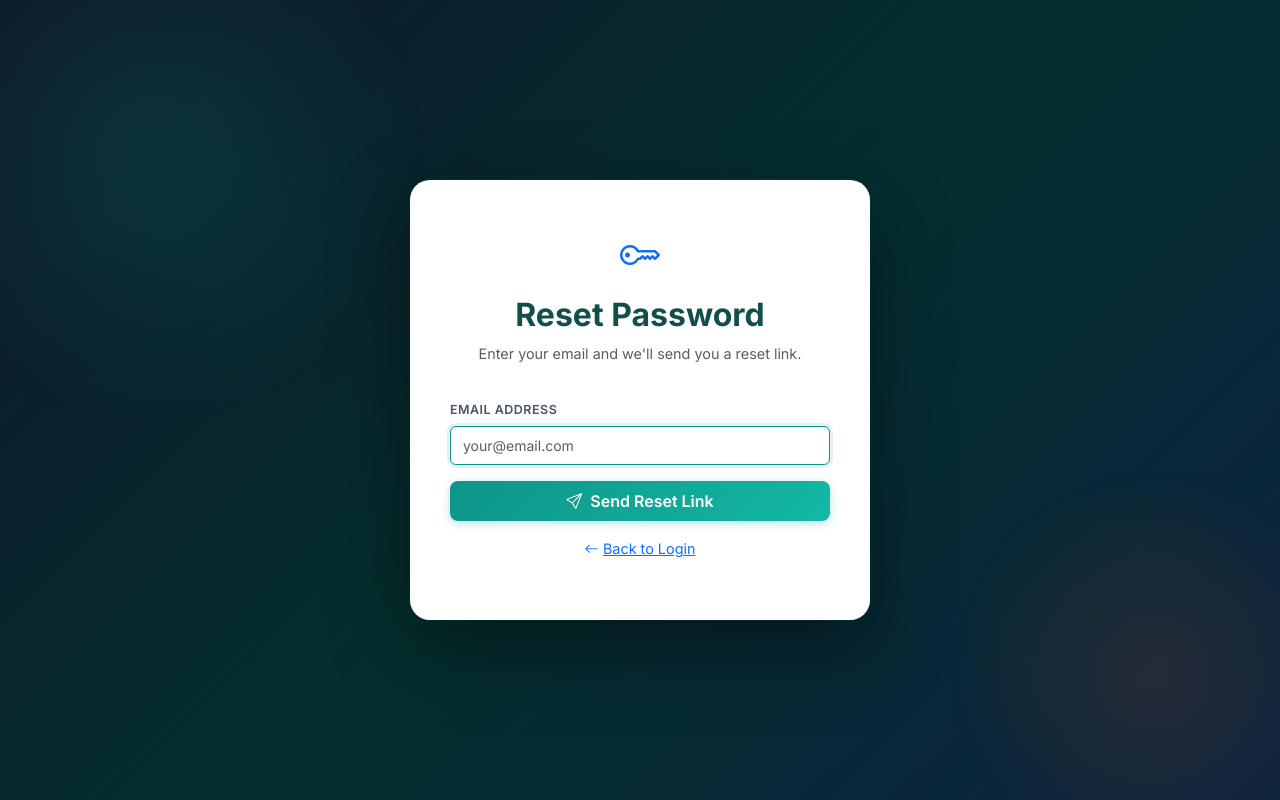
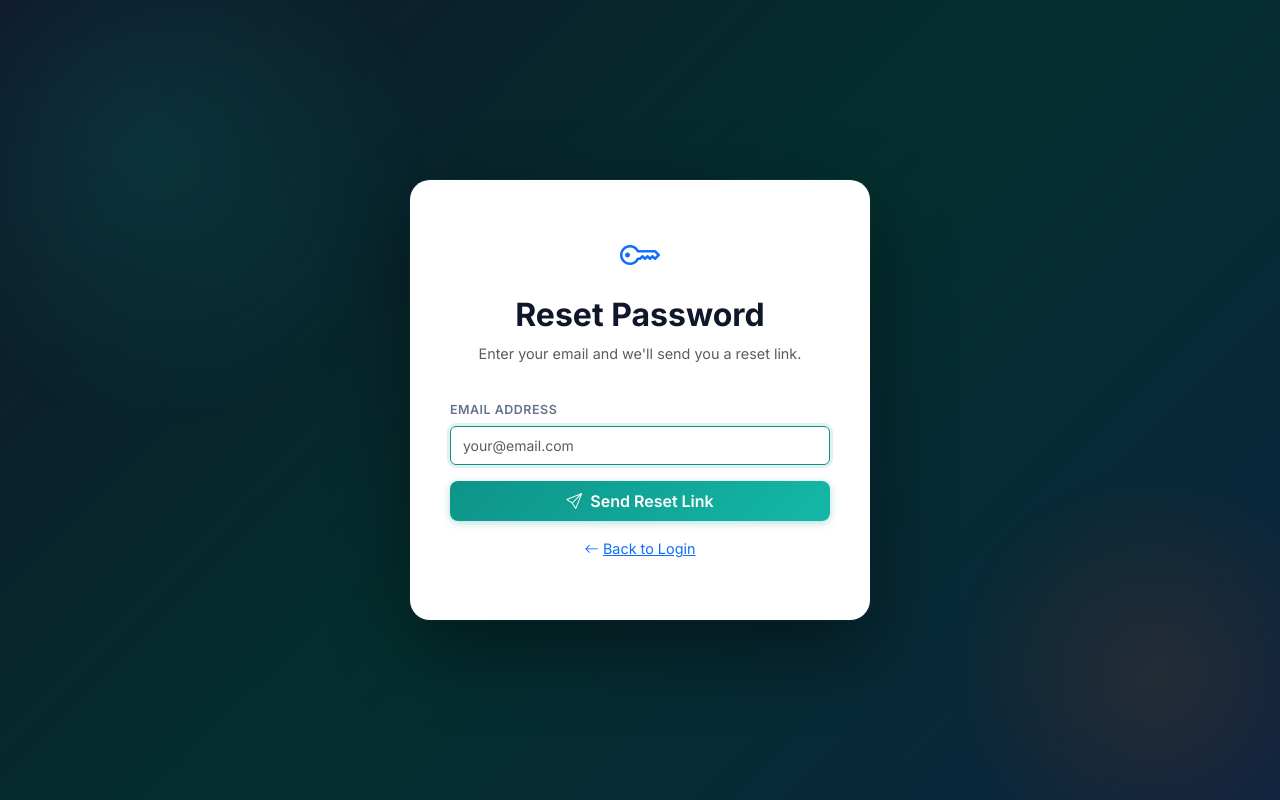
Before and after one commit to Mohamed3taa/Mind_Nest, a Django app: page /accounts/password-reset/ in a window 1280 px wide. Run offline with Django 5.2, Linux system fonts and the light colour scheme.

Commit message:
Fix eye strain — neutral bg/border/text colors, teal only as accent

```diff
--- a/static/css/main.css
+++ b/static/css/main.css
@@ -16,7 +16,7 @@
     --accent-light:   #F97316;
     --gradient:       linear-gradient(135deg, #0D9488 0%, #14B8A6 100%);
     --gradient-warm:  linear-gradient(135deg, #EA580C 0%, #F97316 100%);
-    --gradient-soft:  linear-gradient(135deg, rgba(13,148,136,0.1) 0%, rgba(20,184,166,0.1) 100%);
+    --gradient-soft:  linear-gradient(135deg, rgba(13,148,136,0.08) 0%, rgba(20,184,166,0.08) 100%);
 
     --success:  #10b981;
     --warning:  #f59e0b;
@@ -28,15 +28,16 @@
     --sidebar-text:  #94a3b8;
     --sidebar-hover: rgba(13,148,136,0.15);
 
+    /* Neutral surfaces — no eye-strain teal tint */
     --surface:     #ffffff;
-    --surface-2:   #f0fdfa;
-    --border:      #ccfbf1;
-    --text:        #134e4a;
-    --text-muted:  #475569;
-    --bg:          #f0fdfa;
+    --surface-2:   #f8fafc;
+    --border:      #e2e8f0;
+    --text:        #0f172a;
+    --text-muted:  #64748b;
+    --bg:          #f1f5f9;
 
-    --card-shadow:       0 1px 3px rgba(0,0,0,0.04), 0 4px 16px rgba(13,148,136,0.07);
-    --card-shadow-hover: 0 8px 24px rgba(13,148,136,0.18), 0 2px 8px rgba(0,0,0,0.06);
+    --card-shadow:       0 1px 3px rgba(0,0,0,0.04), 0 4px 16px rgba(0,0,0,0.06);
+    --card-shadow-hover: 0 8px 24px rgba(13,148,136,0.15), 0 2px 8px rgba(0,0,0,0.06);
     --radius:       14px;
     --radius-sm:    8px;
     --radius-xs:    6px;
@@ -46,13 +47,15 @@
 [data-bs-theme="dark"] {
     --surface:    #1e293b;
     --surface-2:  #0f172a;
-    --border:     #1a3a38;
-    --text:       #f0fdfa;
+    --border:     #334155;
+    --text:       #f1f5f9;
     --text-muted: #94a3b8;
-    --bg:         #0c1a19;
+    --bg:         #0f172a;
     --card-shadow:       0 1px 3px rgba(0,0,0,0.3), 0 4px 16px rgba(0,0,0,0.4);
-    --card-shadow-hover: 0 8px 24px rgba(13,148,136,0.25), 0 2px 8px rgba(0,0,0,0.3);
+    --card-shadow-hover: 0 8px 24px rgba(13,148,136,0.2), 0 2px 8px rgba(0,0,0,0.3);
     --sidebar-bg: #020617;
+    --gradient-soft: linear-gradient(135deg, rgba(13,148,136,0.12) 0%, rgba(20,184,166,0.08) 100%);
+}
     --gradient-soft: linear-gradient(135deg, rgba(13,148,136,0.18) 0%, rgba(20,184,166,0.1) 100%);
 }
 
```
